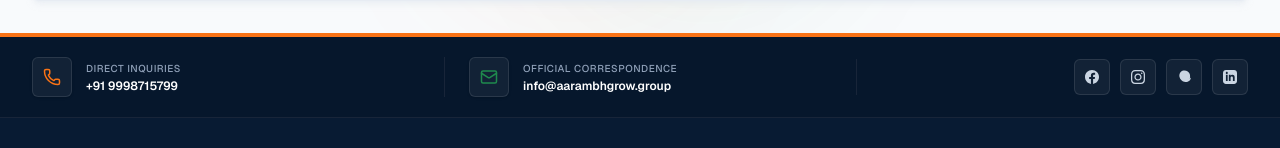
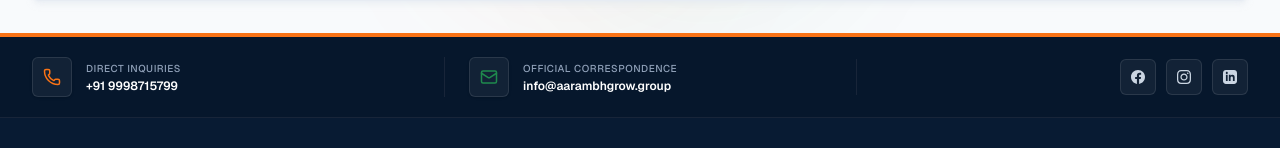
Before and after one commit to Aarambh-group/aarambh-grow, a Next.js app: page / in a window 1280 px wide. Shown: the part 5265-5413 px from the top of the page. Built offline with nearby package versions, Linux system fonts and the light colour scheme.

Commit message:
Update social media links in Footer component

```diff
--- a/app/components/layout/Footer.jsx
+++ b/app/components/layout/Footer.jsx
@@ -30,7 +30,7 @@ const serviceLinks = [
 const socialLinks = [
   {
     label: "Facebook",
-    href: "https://www.facebook.com/profile.php?id=61592798116800",
+    href: "https://www.facebook.com/aarambhgrow",
     icon: (
       <svg className="w-3.5 h-3.5 fill-current" viewBox="0 0 24 24">
         <path d="M24 12.073c0-6.627-5.373-12-12-12s-12 5.373-12 12c0 5.99 4.388 10.954 10.125 11.854v-8.385H7.078v-3.47h3.047V9.43c0-3.007 1.792-4.669 4.533-4.669 1.312 0 2.686.235 2.686.235v2.953H15.83c-1.491 0-1.956.925-1.956 1.874v2.25h3.328l-.532 3.47h-2.796v8.385C19.612 23.027 24 18.062 24 12.073z" />
@@ -39,7 +39,7 @@ const socialLinks = [
   },
   {
     label: "Instagram",
-    href: "https://www.instagram.com/aarambhgrow/?hl=en",
+    href: "https://www.instagram.com/aarambhgrow",
     icon: (
       <svg className="w-3.5 h-3.5 fill-current" viewBox="0 0 24 24">
         <path d="M12 2.163c3.204 0 3.584.012 4.85.07 3.252.148 4.771 1.691 4.919 4.919.058 1.265.069 1.645.069 4.849 0 3.205-.012 3.584-.069 4.849-.149 3.225-1.664 4.771-4.919 4.919-1.266.058-1.644.07-4.85.07-3.204 0-3.584-.012-4.849-.07-3.26-.149-4.771-1.699-4.919-4.92-.058-1.265-.07-1.644-.07-4.849 0-3.204.013-3.583.07-4.849.149-3.227 1.664-4.771 4.919-4.919 1.266-.057 1.645-.069 4.849-.069zm0-2.163c-3.259 0-3.667.014-4.947.072-4.358.2-6.78 2.618-6.98 6.98-.059 1.281-.073 1.689-.073 4.948 0 3.259.014 3.668.072 4.948.2 4.358 2.618 6.78 6.98 6.98 1.281.058 1.689.072 4.948.072 3.259 0 3.668-.014 4.948-.072 4.354-.2 6.782-2.618 6.979-6.98.059-1.28.073-1.689.073-4.948 0-3.259-.014-3.667-.072-4.947-.196-4.354-2.617-6.78-6.979-6.98-1.281-.059-1.69-.073-4.949-.073zm0 5.838c-3.403 0-6.162 2.759-6.162 6.162s2.759 6.163 6.162 6.163 6.162-2.759 6.162-6.163c0-3.403-2.759-6.162-6.162-6.162zm0 10.162c-2.209 0-4-1.79-4-4 0-2.209 1.791-4 4-4s4 1.791 4 4c0 2.21-1.791 4-4 4zm6.406-11.845c-.796 0-1.441.645-1.441 1.44s.645 1.44 1.441 1.44c.795 0 1.439-.645 1.439-1.44s-.644-1.44-1.439-1.44z" />
@@ -47,17 +47,8 @@ const socialLinks = [
     ),
   },
   {
-    label: "Meta",
-    href: "https://business.facebook.com/latest?asset_id=1238662319334710&business_id=27909999175327293&ir_qe_exposed=1&nav_ref=mfb_get_started_header_cta",
-    icon: (
-      <svg className="w-3.5 h-3.5 fill-current" viewBox="0 0 24 24">
-        <path d="M23.95 12.7c-.15 2.3-1.15 4.3-2.8 5.75-1.8 1.55-4.25 2.3-6.9 2.15-2.45-.15-4.7-1.15-6.55-2.85C5.9 16 4.7 13.9 4.2 11.6c-.5-2.4-.1-4.8 1.15-6.9C6.6 2.6 8.7 1.35 11.1.9c2.5-.45 5.1.1 7.25 1.5 2.15 1.4 3.55 3.6 3.95 6.1.4 2.3.1 4.5-.35 6.55z" />
-      </svg>
-    ),
-  },
-  {
     label: "LinkedIn",
-    href: "https://www.linkedin.com/company/143173930/admin/dashboard/",
+    href: "https://www.linkedin.com/company/aarambhgrow-group-of-companies",
     icon: (
       <svg className="w-3.5 h-3.5 fill-current" viewBox="0 0 24 24">
         <path d="M19 0h-14c-2.761 0-5 2.239-5 5v14c0 2.761 2.239 5 5 5h14c2.762 0 5-2.239 5-5v-14c0-2.761-2.238-5-5-5zm-11 19h-3v-11h3v11zm-1.5-12.268c-.966 0-1.75-.79-1.75-1.764s.784-1.764 1.75-1.764 1.75.79 1.75 1.764-.783 1.764-1.75 1.764zm13.5 12.268h-3v-5.604c0-3.368-4-3.113-4 0v5.604h-3v-11h3v1.765c1.396-2.586 7-2.777 7 2.476v6.759z" />
```
